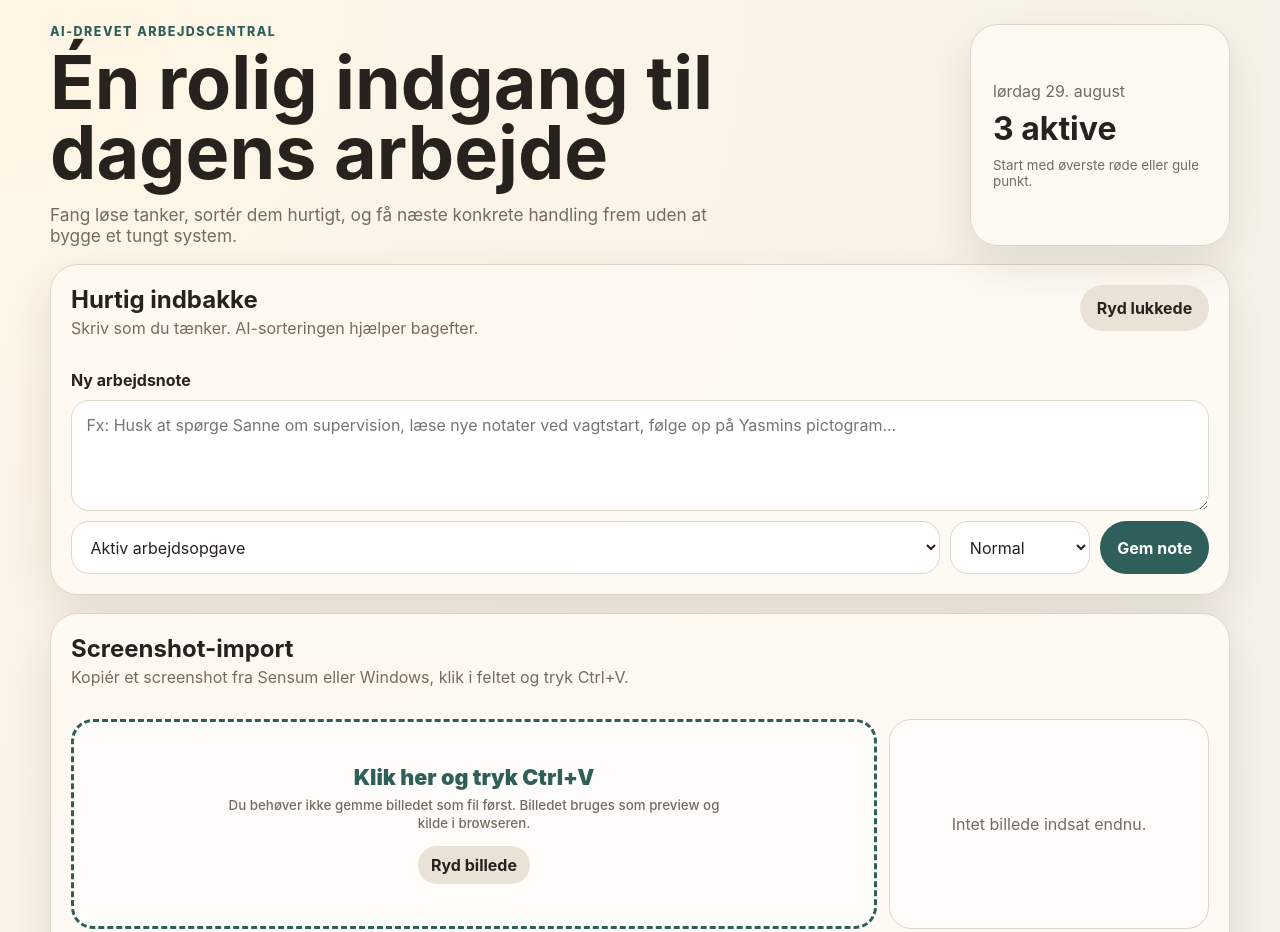
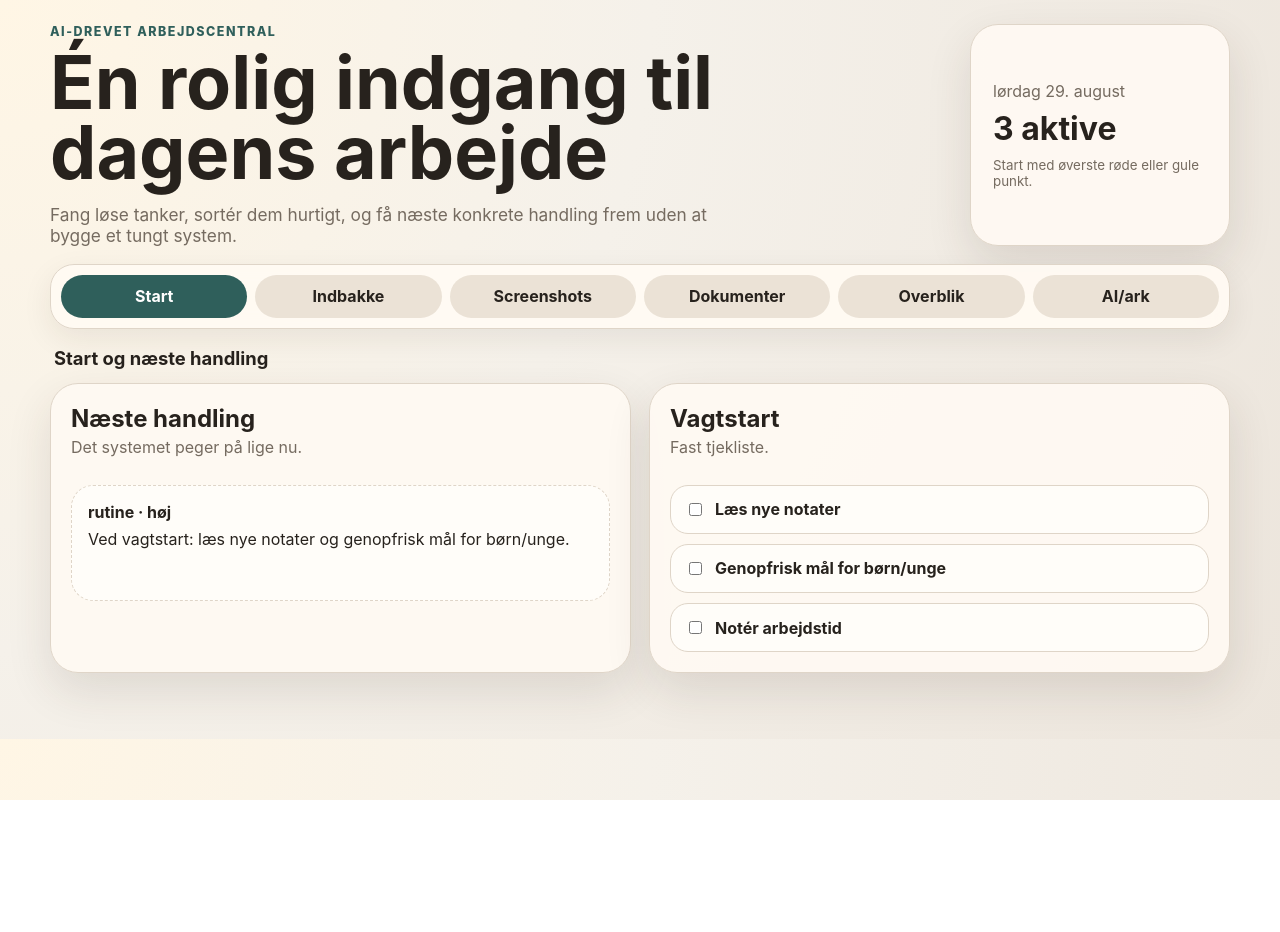
Before and after one commit to Bendecks/Personal-assistent, a website built with Vite: page index.html in a window 1280 px wide. Shown: the top 932 px of the page. After the commit the page ends 800 px from the top, so only its background shows below. Built offline with nearby package versions, Linux system fonts and the light colour scheme.

Commit message:
Load module navigation on the web app

```diff
--- a/index.html
+++ b/index.html
@@ -181,5 +181,6 @@
 
     <script type="module" src="./src/web/app.js"></script>
     <script type="module" src="./src/web/document-import.js"></script>
+    <script type="module" src="./src/web/module-navigation.js"></script>
   </body>
 </html>
```
